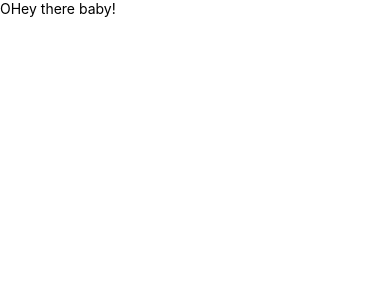
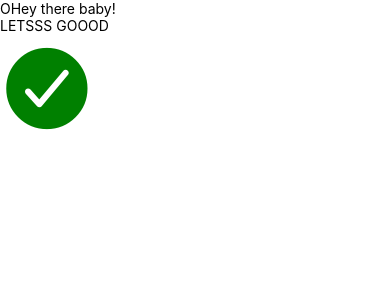
Before and after one commit to TheBigBookMan/DealMe, a React Native app in the folder client/: screen / in a window 390 px wide. Shown: the top 300 px of the page. Built offline with nearby package versions, Linux system fonts and the light colour scheme.

Commit message:
install expo icons

```diff
--- a/client/App.js
+++ b/client/App.js
@@ -1,11 +1,32 @@
 import { StatusBar } from "expo-status-bar";
-import { StyleSheet, Text, View } from "react-native";
+import { Text, View, SafeAreaView, TextInput } from "react-native";
+import Ionicons from "@expo/vector-icons/Ionicons";
+import { useState } from "react";
 
 export default function App() {
+    const [colorIcon, setColorIcon] = useState("green");
+
+    const changeColor = (color) => {
+        if (color === "green") {
+            setColorIcon("blue");
+        } else {
+            setColorIcon("green");
+        }
+    };
+
     return (
-        <View>
-            <Text className="font-bold bg-blue-400">OHey there baby!</Text>
-            <StatusBar style="auto" />
-        </View>
+        <SafeAreaView>
+            <View className="h-full flex justify-center items-center">
+                <Text className="font-bold bg-blue-400">OHey there baby!</Text>
+                <Text className="text-green-300 font-bold">LETSSS GOOOD</Text>
+                <Ionicons
+                    name="md-checkmark-circle"
+                    size={100}
+                    color={colorIcon}
+                    onPress={() => changeColor(colorIcon)}
+                />
+                <StatusBar style="auto" />
+            </View>
+        </SafeAreaView>
     );
 }
--- a/client/app.json
+++ b/client/app.json
@@ -4,22 +4,20 @@
         "slug": "client",
         "version": "1.0.0",
         "orientation": "portrait",
-    "icon": "./assets/icon.png",
+        // "icon": "./assets/icon.png",
         "userInterfaceStyle": "light",
         "splash": {
-      "image": "./assets/splash.png",
+            //   "image": "./assets/splash.png",
             "resizeMode": "contain",
             "backgroundColor": "#ffffff"
         },
-    "assetBundlePatterns": [
-      "**/*"
-    ],
+        "assetBundlePatterns": ["**/*"],
         "ios": {
             "supportsTablet": true
         },
         "android": {
             "adaptiveIcon": {
-        "foregroundImage": "./assets/adaptive-icon.png",
+                // "foregroundImage": "./assets/adaptive-icon.png",
                 "backgroundColor": "#ffffff"
             }
         },
--- a/client/package.json
+++ b/client/package.json
@@ -9,6 +9,7 @@
     "web": "expo start --web"
   },
   "dependencies": {
+    "@expo/vector-icons": "^13.0.0",
     "expo": "~48.0.18",
     "expo-status-bar": "~1.4.4",
     "nativewind": "^2.0.11",
```
Lines whose indentation alone changed are shown as unchanged.
